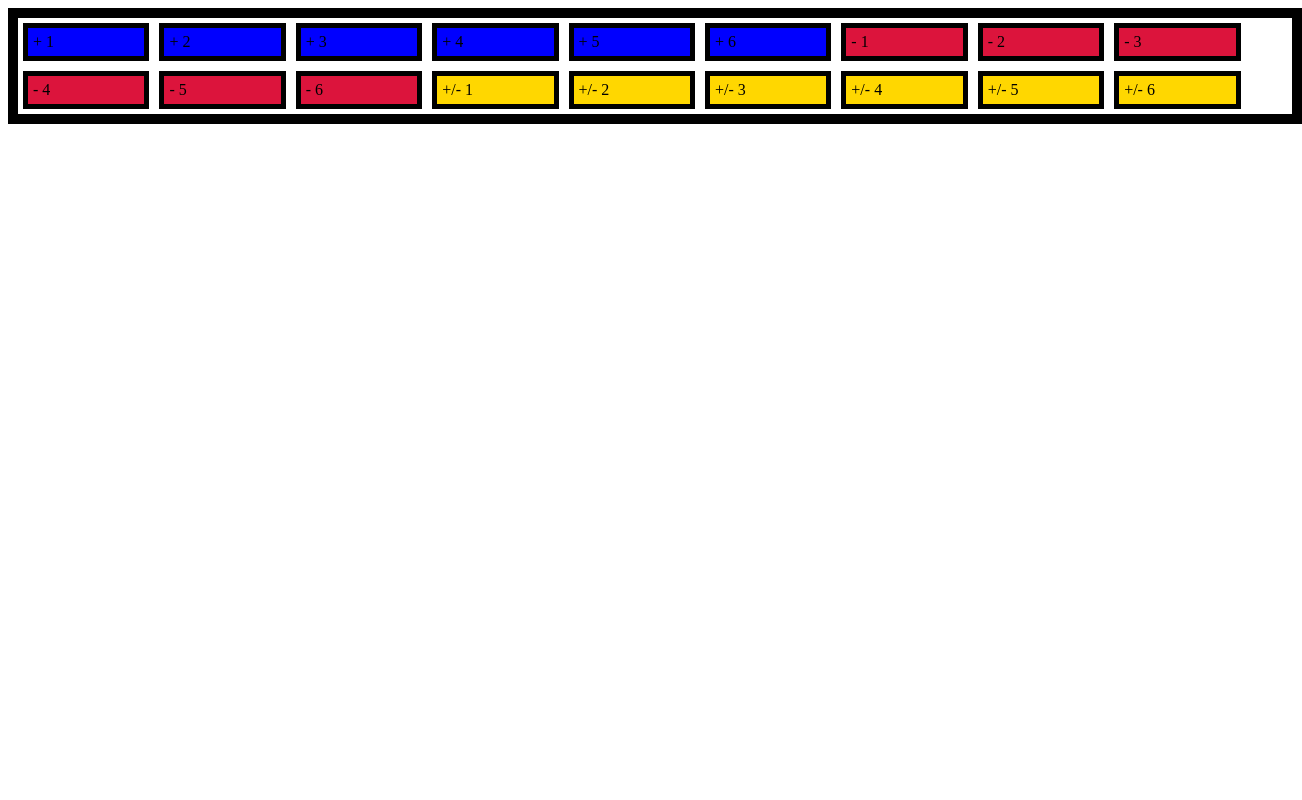
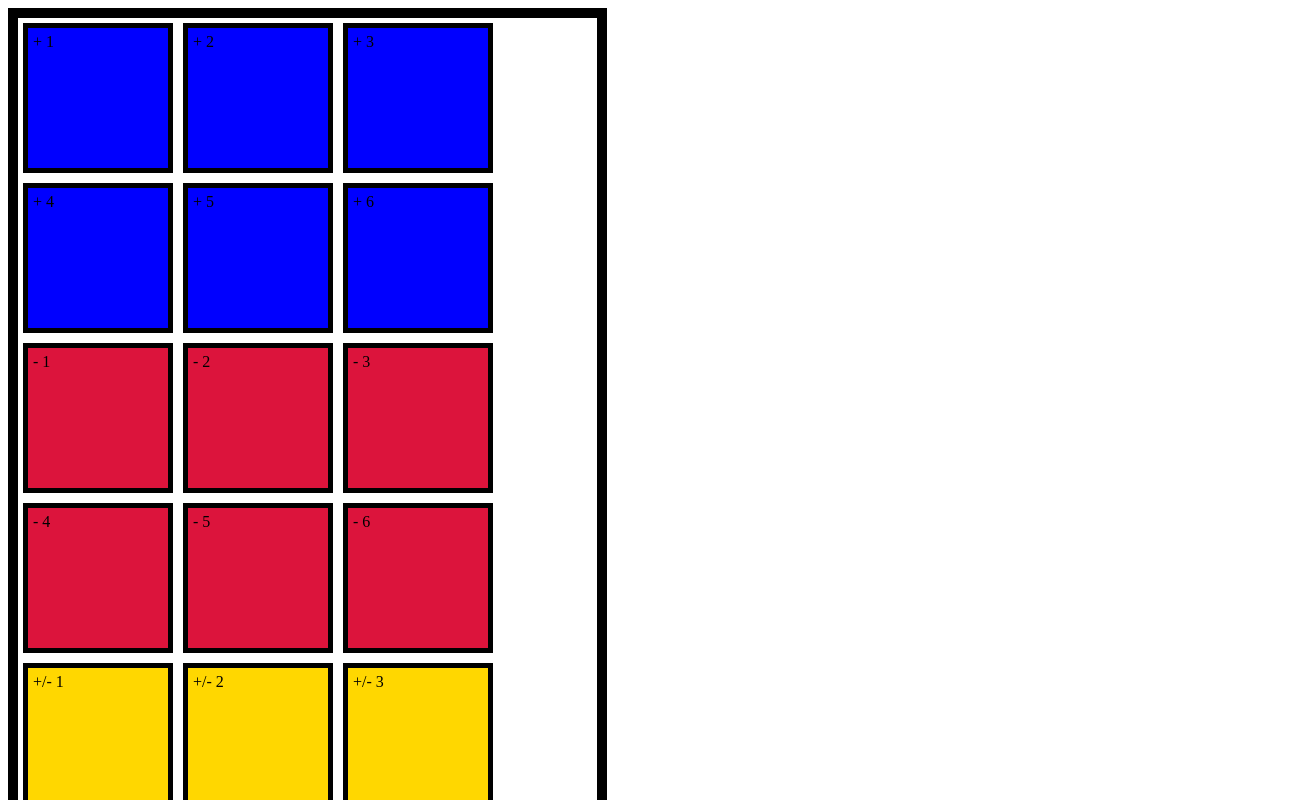
Before and after one commit to EclecticTaco/pazaak, a React (Create React App) app in the folder pazaak/: page / in a window 1280 px wide. Shown: the top 800 px of the page, 1302 px wide, since content can reach past the window. Built offline with nearby package versions, Linux system fonts and the light colour scheme.

Commit message:
fixed sizing

```diff
--- a/pazaak/src/Cards/Card.module.css
+++ b/pazaak/src/Cards/Card.module.css
@@ -1,7 +1,8 @@
 .isNegative {
     background-color:crimson;
     box-sizing: border-box;
-    width: 10%;
+    width: 150px;
+    height: 150px;
     border: solid black 5px;
     padding: 5px;
 }
@@ -9,7 +10,8 @@
 .isPositive {
     background-color: blue;
     box-sizing: border-box;
-    width: 10%;
+    width: 150px;
+    height: 150px;
     border: solid black 5px;
     padding: 5px;
 }
@@ -17,7 +19,8 @@
 .house {
     background-color: green;
     box-sizing: border-box;
-    width: 10%;
+    width: 150px;
+    height: 150px;
     border: solid black 5px;
     padding: 5px;
 }
@@ -25,7 +28,8 @@
 .isSpecial {
     background-color: gold;
     box-sizing: border-box;
-    width: 10%;
+    width: 150px;
+    height: 150px;
     border: solid black 5px;
     padding: 5px;
 }
--- a/pazaak/src/PreMatch/PickCards.module.css
+++ b/pazaak/src/PreMatch/PickCards.module.css
@@ -7,7 +7,8 @@
     align-items: baseline;
     gap: 10px;
     box-sizing: content-box;
-    width: 100%;
+    width: 45%;
+    height: 45%;
     border: solid black 10px;
     padding: 5px;
 }
```
